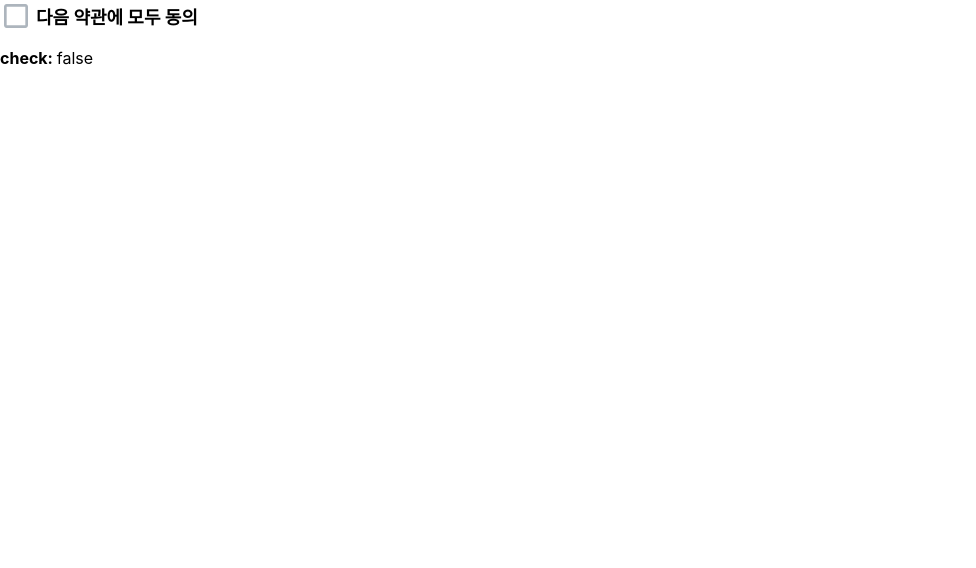
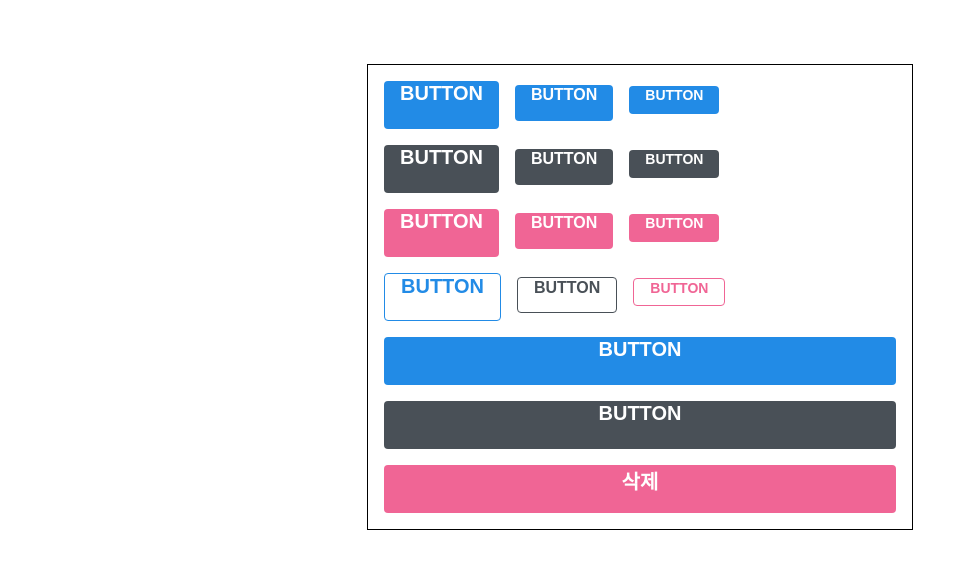
Before and after one commit to P-iknow/react-vlpt, a React (Create React App) app: page / in a window 1280 px wide. Shown: the top 568 px of the page, without its empty margins (0-976 px from the left). Built offline with nearby package versions, Linux system fonts and the light colour scheme.

Commit message:
feat: styled-components adjust

```diff
--- a/package.json
+++ b/package.json
@@ -6,10 +6,12 @@
     "classnames": "^2.2.6",
     "immer": "^3.2.0",
     "node-sass": "^4.12.0",
+    "polished": "^3.4.1",
     "react": "^16.9.0",
     "react-dom": "^16.9.0",
     "react-icons": "^3.7.0",
-    "react-scripts": "3.1.0"
+    "react-scripts": "3.1.0",
+    "styled-components": "^4.3.2"
   },
   "scripts": {
     "start": "react-scripts start",
--- /dev/null
+++ b/src/02-03_styled-components/App.js
@@ -0,0 +1,107 @@
+import React, {useState} from 'react';
+import styled, { ThemeProvider } from 'styled-components';
+import Button from './Button';
+import Dialog from './Dialog';
+
+const AppBlock = styled.div`
+  width: 512px;
+  margin: 0 auto;
+  margin-top: 4rem;
+  border: 1px solid black;
+  padding: 1rem;
+`;
+
+const ButtonGroup = styled.div`
+  & + & {
+    margin-top: 1rem;
+  }
+`;
+
+function App() {
+  const [dialog, setDialog] = useState(false);
+  const onClick = () => {
+    setDialog(true);
+  };
+  const onConfirm = () => {
+    console.log('확인');
+    setDialog(false);
+  };
+  const onCancel = () => {
+    console.log('취소');
+    setDialog(false);
+  };
+
+  return (
+    <ThemeProvider
+      theme={{
+        palette: {
+          blue: '#228be6',
+          gray: '#495057',
+          pink: '#f06595'
+        }
+      }}
+    >
+      <>
+        <AppBlock>
+          <ButtonGroup>
+            <Button size="large">BUTTON</Button>
+            <Button>BUTTON</Button>
+            <Button size="small">BUTTON</Button>
+          </ButtonGroup>
+          <ButtonGroup>
+            <Button color="gray" size="large">
+              BUTTON
+            </Button>
+            <Button color="gray">BUTTON</Button>
+            <Button color="gray" size="small">
+              BUTTON
+            </Button>
+          </ButtonGroup>
+          <ButtonGroup>
+            <Button color="pink" size="large">
+              BUTTON
+            </Button>
+            <Button color="pink">BUTTON</Button>
+            <Button color="pink" size="small">
+              BUTTON
+            </Button>
+          </ButtonGroup>
+          <ButtonGroup>
+            <Button size="large" outline>
+              BUTTON
+            </Button>
+            <Button color="gray" outline>
+              BUTTON
+            </Button>
+            <Button color="pink" size="small" outline>
+              BUTTON
+            </Button>
+          </ButtonGroup>
+          <ButtonGroup>
+            <Button size="large" fullWidth>
+              BUTTON
+            </Button>
+            <Button size="large" color="gray" fullWidth>
+              BUTTON
+            </Button>
+            <Button size="large" color="pink" fullWidth onClick={onClick}>
+              삭제
+            </Button>
+          </ButtonGroup>
+        </AppBlock>
+        <Dialog
+          title="정말로 삭제하시겠습니까?"
+          confirmText="삭제"
+          cancelText="취소"
+          onConfirm={onConfirm}
+          onCancel={onCancel}
+          visible={dialog}
+        >
+          데이터를 정말로 삭제하시겠습니까?
+        </Dialog>
+      </>
+    </ThemeProvider>
+  );
+}
+
+export default App;
--- /dev/null
+++ b/src/02-03_styled-components/Button.js
@@ -0,0 +1,111 @@
+import React from 'react';
+import styled, { css } from 'styled-components';
+import { darken, lighten } from 'polished';
+
+const colorStyles = css`
+  ${({ theme, color }) => {
+    const selected = theme.palette[color];
+    return css`
+      background: ${selected};
+      &:hover {
+        background: ${lighten(0.1, selected)};
+      }
+      &:active {
+        background: ${darken(0.1, selected)};
+      }
+      ${props =>
+        props.outline &&
+        css`
+          color: ${selected};
+          background: none;
+          border: 1px solid ${selected};
+          &:hover {
+            background: ${selected};
+            color: white;
+          }
+        `}
+    `;
+  }}
+`;
+
+const sizes = {
+  large: {
+    height: '3rem',
+    fontSize: '1.25rem'
+  },
+  medium: {
+    height: '2.25rem',
+    fontSize: '1rem'
+  },
+  small: {
+    height: '1.75rem',
+    fontSize: '0.875rem'
+  }
+};
+
+const sizeStyles = css`
+  ${({ size }) => css`
+    height: ${sizes[size].height};
+    font-size: ${sizes[size].fontSize};
+  `}
+`;
+
+const fullWidthStyle = css`
+  ${props =>
+    props.fullWidth &&
+    css`
+      width: 100%;
+      justify-content: center;
+      & + & {
+        margin-left: 0;
+        margin-top: 1rem;
+      }
+    `}
+`;
+
+const StyledButton = styled.button`
+  /* 공통 스타일 */
+  display: inline-flex;
+  outline: none;
+  border: none;
+  border-radius: 4px;
+  color: white;
+  font-weight: bold;
+  cursor: pointer;
+  padding-left: 1rem;
+  padding-right: 1rem;
+
+  /* 크기 */
+  ${sizeStyles}
+
+  /* 색상 */
+  ${colorStyles}
+
+  /* 기타 */
+  & + & {
+    margin-left: 1rem;
+  }
+
+  ${fullWidthStyle}
+`;
+
+function Button({ children, color, size, outline, fullWidth, ...rest }) {
+  return (
+    <StyledButton
+      color={color}
+      size={size}
+      outline={outline}
+      fullWidth={fullWidth}
+      {...rest}
+    >
+      {children}
+    </StyledButton>
+  );
+}
+
+Button.defaultProps = {
+  color: 'blue',
+  size: 'medium'
+};
+
+export default Button;
--- /dev/null
+++ b/src/02-03_styled-components/Dialog.js
@@ -0,0 +1,147 @@
+import React, { useState, useEffect } from 'react';
+import styled, { keyframes, css } from 'styled-components';
+import Button from './Button';
+
+const fadeIn = keyframes`
+  from {
+    opacity: 0
+  }
+  to {
+    opacity: 1
+  }
+`;
+
+const fadeOut = keyframes`
+  from {
+    opacity: 1
+  }
+  to {
+    opacity: 0
+  }
+`;
+
+const slideUp = keyframes`
+  from {
+    transform: translateY(200px);
+  }
+  to {
+    transform: translateY(0px);
+  }
+`;
+
+const slideDown = keyframes`
+  from {
+    transform: translateY(0px);
+  }
+  to {
+    transform: translateY(200px);
+  }
+`;
+const DarkBackground = styled.div`
+  position: fixed;
+  left: 0;
+  top: 0;
+  width: 100%;
+  height: 100%;
+  display: flex;
+  align-items: center;
+  justify-content: center;
+  background: rgba(0, 0, 0, 0.8);
+
+  animation-duration: 0.25s;
+  animation-timing-function: ease-out;
+  animation-name: ${fadeIn};
+  animation-fill-mode: forwards;
+
+  ${props =>
+    props.disappear &&
+    css`
+      animation-name: ${fadeOut};
+    `}
+`;
+
+const DialogBlock = styled.div`
+  width: 320px;
+  padding: 1.5rem;
+  background: white;
+  border-radius: 2px;
+  h3 {
+    margin: 0;
+    font-size: 1.5rem;
+  }
+  p {
+    font-size: 1.125rem;
+  }
+
+  animation-duration: 0.25s;
+  animation-timing-function: ease-out;
+  animation-name: ${slideUp};
+  animation-fill-mode: forwards;
+
+  ${props =>
+    props.disappear &&
+    css`
+      animation-name: ${slideDown};
+    `}
+`;
+
+const ButtonGroup = styled.div`
+  margin-top: 3rem;
+  display: flex;
+  justify-content: flex-end;
+`;
+
+const ShortMarginButton = styled(Button)`
+  & + & {
+    margin-left: 0.5rem;
+  }
+`;
+
+function Dialog({
+  title,
+  children,
+  confirmText,
+  cancelText,
+  onConfirm,
+  onCancel,
+  visible
+}) {
+
+  const [animate, setAnimate] = useState(false);
+  const [localVisible, setLocalVisible] = useState(visible);
+
+  useEffect( () => {
+    // visible 값이 true -> false가 되는 것을 감지
+
+    if (localVisible && !visible) {
+      setAnimate(true);
+      setTimeout(() => setAnimate(false), 250);
+    }
+    setLocalVisible(visible);
+  }, [localVisible, visible]);
+
+  if (!animate && !localVisible) return null;
+  return (
+    <DarkBackground disappear={!visible}>
+      <DialogBlock disappear={!visible}>
+        <h3>{title}</h3>
+        <p>{children}</p>
+        <ButtonGroup>
+          <ShortMarginButton color="gray" onClick={onCancel}>
+            {cancelText}
+          </ShortMarginButton>
+          <ShortMarginButton color="pink" onClick={onConfirm}>
+            {confirmText}
+          </ShortMarginButton>
+        </ButtonGroup>
+      </DialogBlock>
+    </DarkBackground>
+  );
+}
+
+Dialog.defaultProps = {
+  confirmText: '확인',
+  cancelText: '취소'
+};
+
+export default Dialog;
--- a/src/index.js
+++ b/src/index.js
@@ -1,7 +1,7 @@
 import React from 'react';
 import ReactDOM from 'react-dom';
 import './index.css';
-import App from './02-02_moduleCss/App';
+import App from './02-03_styled-components/App'
 import * as serviceWorker from './serviceWorker';
 
 ReactDOM.render(<App />, document.getElementById('root'));
```
Also changed, not shown: 1 other file (tests, documents, lock files or other folders).
